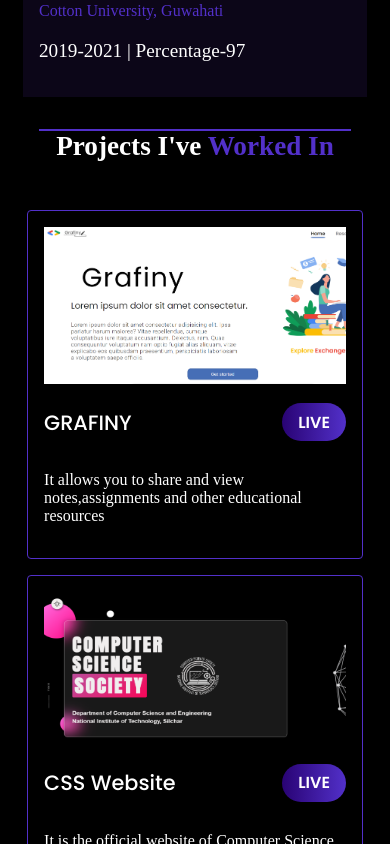
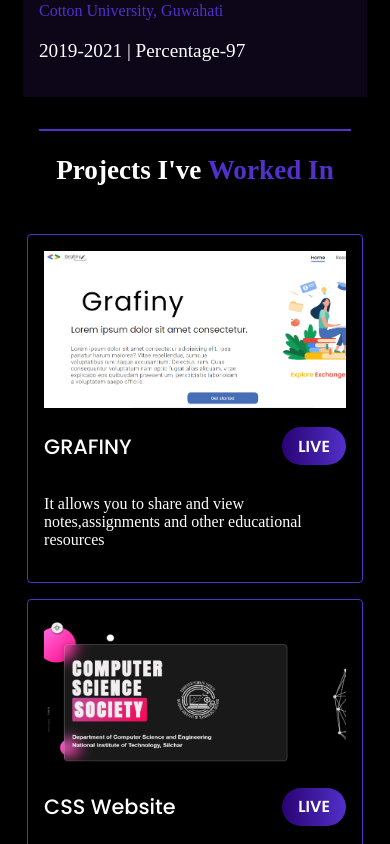
Before and after one commit to bj-jiwrajka/MyPortfolio, a React (Create React App) app: page / in a window 390 px wide. Shown: the part 4480-5324 px from the top of the page. Built offline with nearby package versions, Linux system fonts and the light colour scheme; some icons are missing.

Commit message:
fix responsiveness issue

```diff
--- a/src/Components/Certification/Certification.css
+++ b/src/Components/Certification/Certification.css
@@ -172,3 +172,10 @@
     transform: rotateY(-180deg);
     transform-style: preserve-3d;
 }
+
+@media screen and (max-width:600px) {
+    .flip_card_front,
+    .flip_card_back {
+        width: 100%
+    }
+}
--- a/src/Components/Projects/Projects.css
+++ b/src/Components/Projects/Projects.css
@@ -10,7 +10,7 @@
     font-size: 3rem;
     font-weight: bold;
     font-family: "Italiana", serif;
-    margin-bottom: 1rem;
+    margin: 1.5rem;
 }
 
 .project-content {
```
